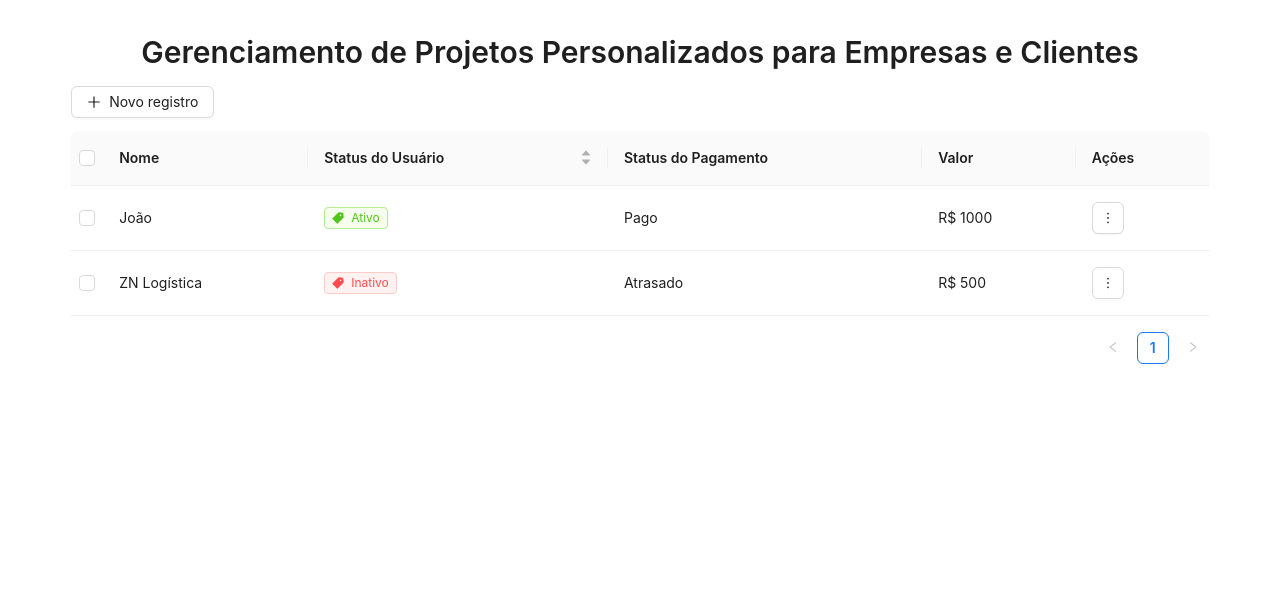
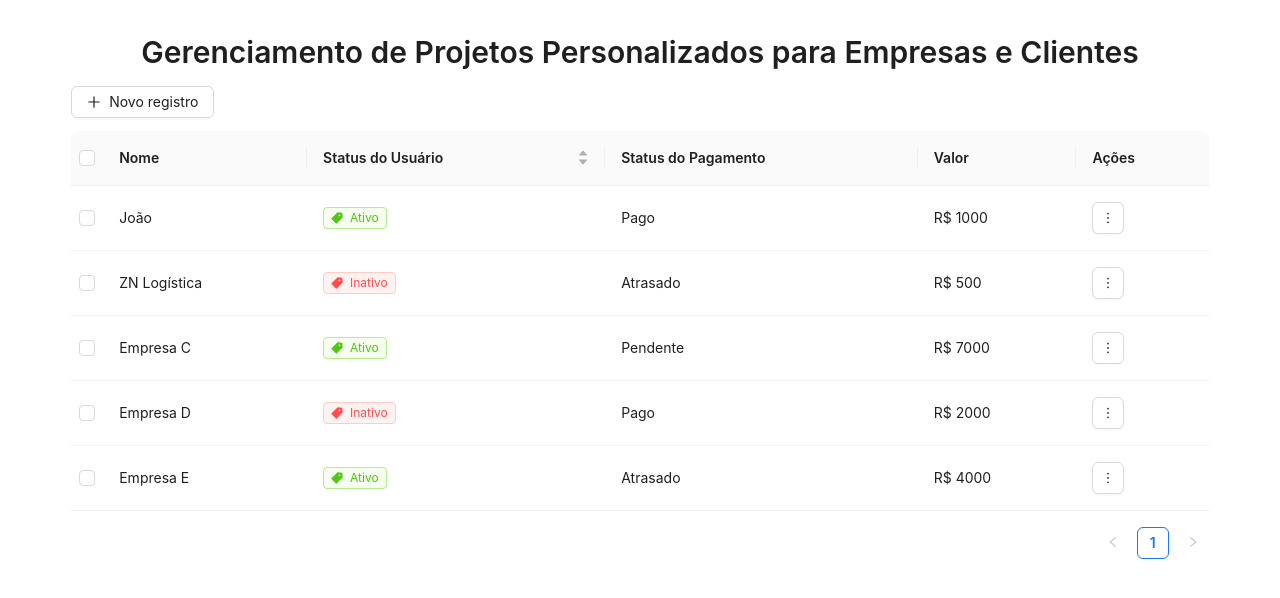
Before and after one commit to matefs/tabela-com-paginacao, a React (Vite) app: page / in a window 1280 px wide. Shown: the top 598 px of the page. Built offline with nearby package versions, Linux system fonts and the light colour scheme.

Commit message:
🤡mock: mais empresas na lista falsa de registros

```diff
--- a/src/App.jsx
+++ b/src/App.jsx
@@ -29,6 +29,28 @@ const Home = () => {
       paymentStatus: "Atrasado",
       value: "500",
     },
+    {
+      id: 3,
+      name: "Empresa C",
+      userStatus: "Ativo",
+      paymentStatus: "Pendente",
+      value: "7000",
+    },
+    {
+      id: 4,
+      name: "Empresa D",
+      userStatus: "Inativo",
+      paymentStatus: "Pago",
+      value: "2000",
+    },
+    {
+      id: 5,
+      name: "Empresa E",
+      userStatus: "Ativo",
+      paymentStatus: "Atrasado",
+      value: "4000",
+    }
+
   ]);
 
   const handleDeleteItem = (index) => {
```
